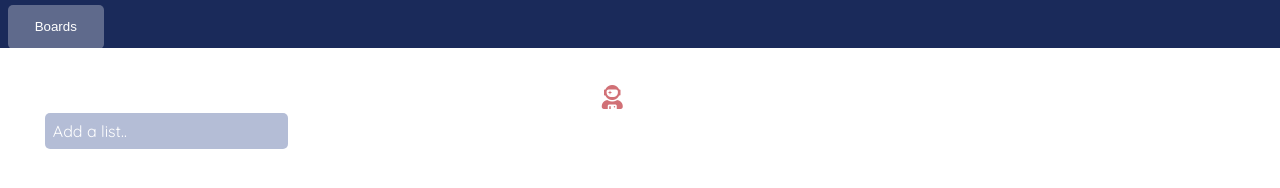
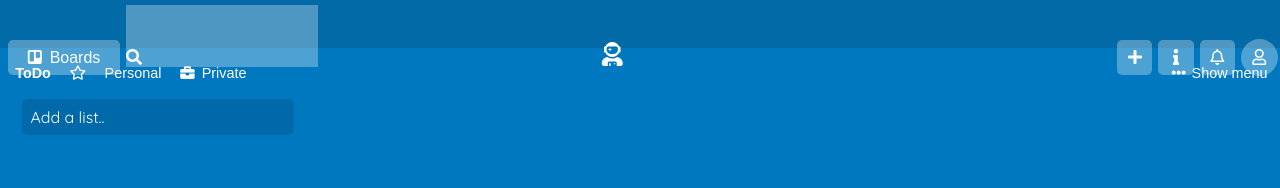
Before and after one commit to antaresvalle/trello, a plain HTML site: page index.html in a window 1280 px wide. Drawn offline with Linux system fonts and the light colour scheme.

Commit message:
VERSIÓN 0.0.5

```diff
--- a/css/main.css
+++ b/css/main.css
@@ -1,12 +1,10 @@
 body {
-	background-color: white; /*0d0f15*/
+	background-color: #0078c0; /*0d0f15*/
 	margin: 0;
 	position: relative;
 	box-sizing: border-box;
 	font-family: 'Quicksand', sans-serif;
 }
-
-
 
 /* --------- HEADER ---------- */
 
@@ -25,8 +23,10 @@ h1 {
 
 h2 {
 	margin: 0 0 0.5em 0;
-	font-size: 1.2em;
+	font-size: 1.1em;
 	display: none;
+	padding: 0 0.3em;
+	color: black;
 }
 
 nav div {
@@ -35,7 +35,7 @@ nav div {
 
 div#logo {
 	font-size: 1.5em;
-	color: #d17076;
+	color: white;/*#d17076*/
 	width: 33%;
 	text-align: center;
 }
@@ -44,11 +44,11 @@ form.input-nav-header {
 	display: inline-block;
 	background-color: hsla(0,0%,100%,.3);
 	color: white;
-	width: 21em;
+	width: 12em;
 }
 
 nav#main-nav {
-	background-color: #1a2a5a;
+	background-color: #026aa7;/* 1a2a5a*/
 	height: 3em;
 }
 
@@ -60,17 +60,16 @@ nav div.menu-left {
 
 nav div.menu-right {
 	position: relative;
-	width: 33%;
+	width: 35%;
 	right: 0;
 	text-align: right;
 }
 
 form.input-nav-header input {
-	height: 2em;
+	height: 3em;
 	background-color: transparent;
-	width: 26em;
+	width: 15em;
 	border: none;
-	padding: 0.55em;
 	color: white;
 }
 
@@ -78,30 +77,92 @@ form.input-nav-header input:focus {
 	outline: none;
 }
 
-.btn-main {
+i.fab.fa-trello {
+	margin-right: 0.5em;
+}
+
+.btn-boards {
 	background-color: hsla(0,0%,100%,.3);
-	padding: 1.1em 2em;
 	border: none;
 	border-radius: 5px;
 	color: white;
+	font-size: 1em;
+	height: 2.2em;
+	width: 7em;
+	margin-right: 0.1em;
+}
+
+.btn-boards:hover {
+	background-color: hsla(0,0%,100%,.2);
+}
+
+.btn-main {
+	background-color: hsla(0,0%,100%,.3);
+	border: none;
+	border-radius: 5px;
+	color: white;
+	height: 2.2em;
+	width: 2.2em;
+	font-size: 1em;
+	margin-right: 0.1em;
 }
 
 .profile {
 	border-radius: 100%;
-	height: 3.7em;
-	width: 3.7em;
+	height: 2.3em;
+	width: 2.3em;
 	padding: 0;
 }
 
 .btn-main:hover {
-	background-color: hsla(0,0%,100%,.2)
+	background-color: hsla(0,0%,100%,.2);
 }
 
 /* --------- MAIN ---------- */
 
 main {
 	position: relative;
-	padding: 2em;
+}
+
+/* --------- INTERN NAV ---------- */
+
+nav#intern-nav {
+	padding-top: 0.3em;
+}
+
+nav div.intern-menu-left {
+	position: relative;
+	width: 60%;
+	padding: 0.3em 0.5em;
+}
+
+nav div.intern-menu-right {
+	position: relative;
+	width: 38%;
+	right: 0;
+	text-align: right;
+	text-decoration: underline;
+}
+
+button.intern-btn {
+	background-color: transparent;
+	border: none;
+	color: white;
+	font-size: 0.9em;
+	padding: 0.5em;
+}
+
+button.intern-btn:hover{
+	background: rgba(0,0,0,.12);
+}
+
+
+i.fas.fa-briefcase {
+	margin-right: 0.5em;
+}
+
+i.fas.fa-ellipsis-h {
+	margin-right: 0.4em;
 }
 
 /* --------- CARD CONTAINER ---------- */
@@ -110,9 +171,10 @@ div.card-container {
 	width: 20%;
 	background-color: transparent;
 	color: #686971;
-	padding: 0.8em;
+	padding: 0.4em;
 	border-radius: 0.3em;
 	display: inline-block;
+	margin-left: 1em;
 }
 
 /* --------- LIST ---------- */
@@ -122,7 +184,7 @@ input {
 }
 
 span.temp-add-list {
-	background: rgba(106, 124, 174, 0.5);
+	background: rgba(0,0,0,.12);/*rgba(106, 124, 174, 0.5)*/
 	color: white;
 	border: none;
 	border-radius: 5px;
@@ -130,10 +192,11 @@ span.temp-add-list {
 	padding: 0.5em;
 	margin-bottom: 1em;
 	display: block;
+	width: 100%;
 }
 
 span.temp-add-list:hover {
-	background-color: #6a7cae;
+	background-color: rgba(0,0,0,.20);/*#6a7cae*/
 }
 
 form.add-list-form {
@@ -163,7 +226,7 @@ form.add-list-form input:focus {
 }
 
 button.save {
-	background-color: #aa6361;
+	background-color: #5aac44;/*#aa6361*/
 	border: none;
 	border-radius: 2px;
 	color: white;
@@ -172,7 +235,7 @@ button.save {
 }
 
 button.save:hover {
-	background-color: #975856;
+	background-color: #519839;/*#975856*/
 }
 
 button.cancel {
@@ -210,10 +273,9 @@ form.add-task-form {
 	display: none;
 }
 
-p {
+div#add-task-container p{
 	background-color: white;
 	padding: 0.3em;
-	display: none;
 }
 
 span.temp-add-task {
@@ -232,7 +294,7 @@ span.temp-add-task:hover {
 }
 
 button.add-button {
-	background-color: #aa6361;
+	background-color: #5aac44;
 	border: none;
 	border-radius: 2px;
 	color: white;
@@ -241,5 +303,5 @@ button.add-button {
 }
 
 button.add-button:hover {
-	background-color: #975856;
+	background-color: #519839;
 }
--- a/index.html
+++ b/index.html
@@ -9,12 +9,12 @@
 
 </head>
 <body>
-	<!-- HEADER -->
+	<!--*************************** HEADER ********************************-->
 	<header>
-		<!-- navigation -->
+		<!-- NAVIGATION -->
 		<nav id="main-nav">
 			<div class="menu-left">
-				<button id="boards" class="btn-main">Boards</button>
+				<button id="boards" class="btn-boards"><i class="fab fa-trello"></i>Boards</button>
 				<form class="input-nav-header">
 					<input type="" name=""><i class="fas fa-search"></i>
 				</form>
@@ -31,27 +31,34 @@
 			</div>
 		</nav>
 	</header>
-	<!-- MAIN -->
+	<!--*************************** MAIN ********************************-->
 	<main>
-		<nav>
-			<div class="menu-left"></div>
-			<div class="menu-right"></div>
+		<nav id="intern-nav">
+			<div class="intern-menu-left">
+				<button class="intern-btn"><strong>ToDo</strong></button>
+				<button class="intern-btn"><i class="far fa-star"></i></button>
+				<button class="intern-btn">Personal</button>
+				<button class="intern-btn"><i class="fas fa-briefcase"></i>Private</button>
+			</div>
+			<div class="intern-menu-right">
+				<button class="intern-btn"><i class="fas fa-ellipsis-h"></i>Show menu</button>
+			</div>
 		</nav>
-		<!-- LIST & TASK -->
+		<!-- CARD -->
 		<div class="card-container">
 			<h2>List Title</h2>
 			<span class="temp-add-list">Add a list..</span>
-			<!-- List Form -->
+			<!-- LIST -->
 			<form class="add-list-form">
-				<input type="text" name="list-title" placeholder="Add a list.." id="input-list" autofocus="">
+				<input type="text" name="list-title" placeholder="Add a list.." id="input-list" autofocus>
 				<div class="btn-list-actions">
 					<button type='button' value="" class="save">Save</button>
 					<button class="cancel">&times</button>
 				</div>
 			</form>
-			<p></p>
+			<div id="add-task-container">
 				<span class="temp-add-task">Add a task..</span>
-			<!-- Task Form -->
+				<!-- TASK -->
 				<form class="add-task-form">
 					<textarea rows="8" cols="50" autofocus="" id="input-task"></textarea>
 					<div class="btn-task-actions">
@@ -60,6 +67,7 @@
 					</div>
 				</form>
 			</div>
+		</div>
 	</main>
 
 	<script type="text/javascript" src="js/app.js"></script>
--- a/js/app.js
+++ b/js/app.js
@@ -1,7 +1,6 @@
 var inputListName = document.getElementsByClassName('temp-add-list')[0];
 
 inputListName.addEventListener('click', function(e){
-	// e.preventDefault();
 	showCard();
 });
 
@@ -13,9 +12,15 @@ console.log(displayListTitle);
 
 
 displayListTitle.addEventListener('click', function(){
-	// showCard();
+
 	var inputTitle = document.getElementById('input-list').value;
 	console.log(inputTitle);
+
+	if(inputTitle.length == 0 || inputTitle == null) {
+		alert('Debes ingresar un nombre de lista');
+		return false;
+	}
+
 	var title = document.getElementsByTagName('h2')[0];
 
 	title.textContent = inputTitle;
@@ -67,16 +72,33 @@ function showFormAddTask(){
 }
 
 function showTaskText(){
-	var inputTextTask = document.getElementById('input-task').value;
-	console.log(inputTextTask);
+	var inputText = document.getElementById('input-task');
+	var inputTextTask = inputText.value;
 
-	var task = document.getElementsByTagName('p')[0];
-	task.textContent = inputTextTask;
-	task.style.display = 'block';
+	if(inputTextTask.length == 0 || inputTextTask == null) {
+		alert('Debes ingresar una tarea');
+		return false;
+	}
+
+	// Crear p dentro del div que contiene la forma de task
+
+	var addedTaskContainer = document.getElementById('add-task-container');
+
+	var addedTask = document.createElement('p');
+	var addedTskText = document.createTextNode(inputTextTask);
+
+	addedTask.appendChild(addedTskText);
+	addedTaskContainer.appendChild(addedTask);
+
+	inputText.value = '';
 
 	var getFormAddTask = document.getElementsByClassName("add-task-form")[0];
 	getFormAddTask.style.display = 'none';
 
 	var getFormAddTask = document.getElementsByClassName("temp-add-task")[0];
 	getFormAddTask.style.display = 'block';
+
+	addedTaskContainer.insertBefore(addedTask, getFormAddTask);
+
+
 }
```
Lines whose indentation alone changed are shown as unchanged.
